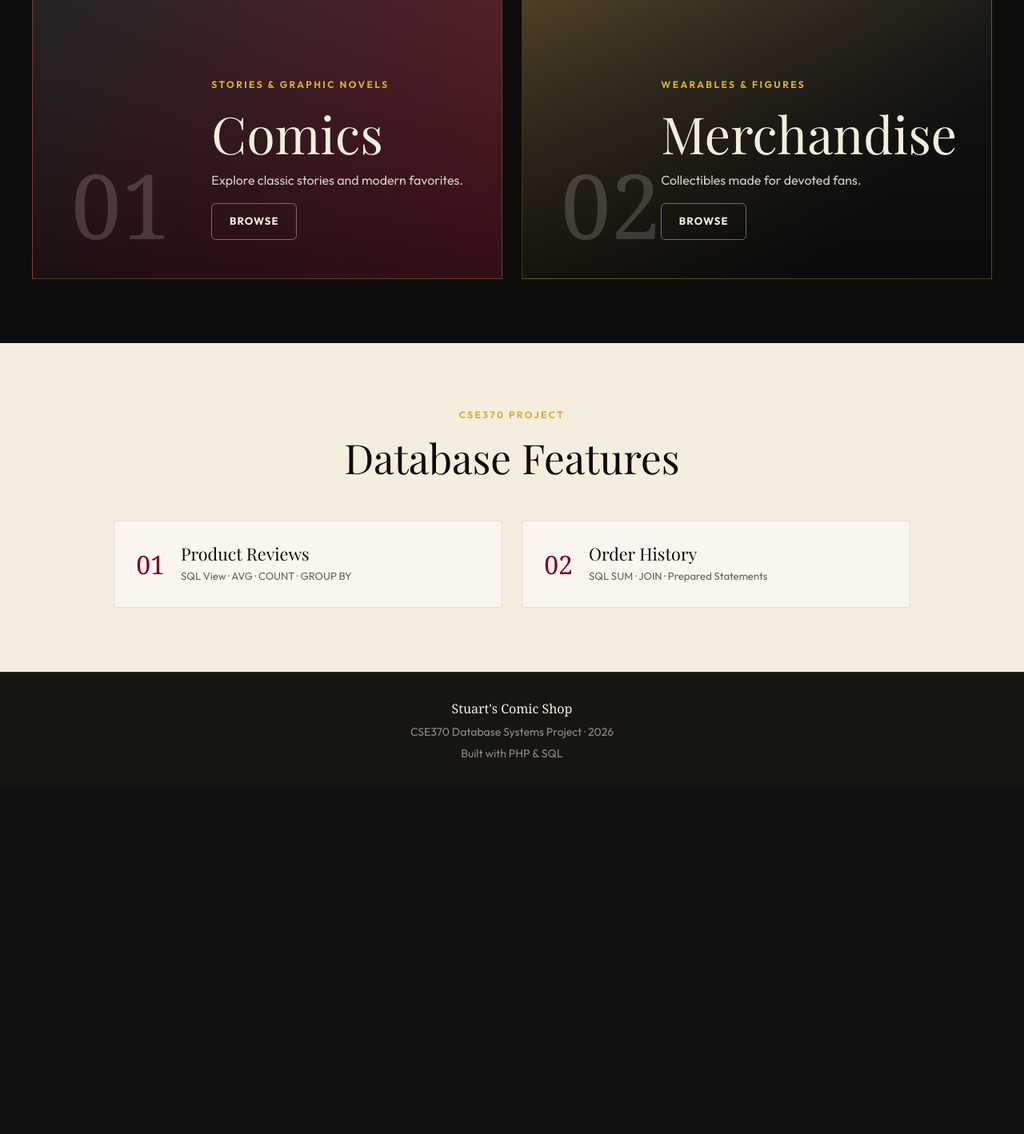
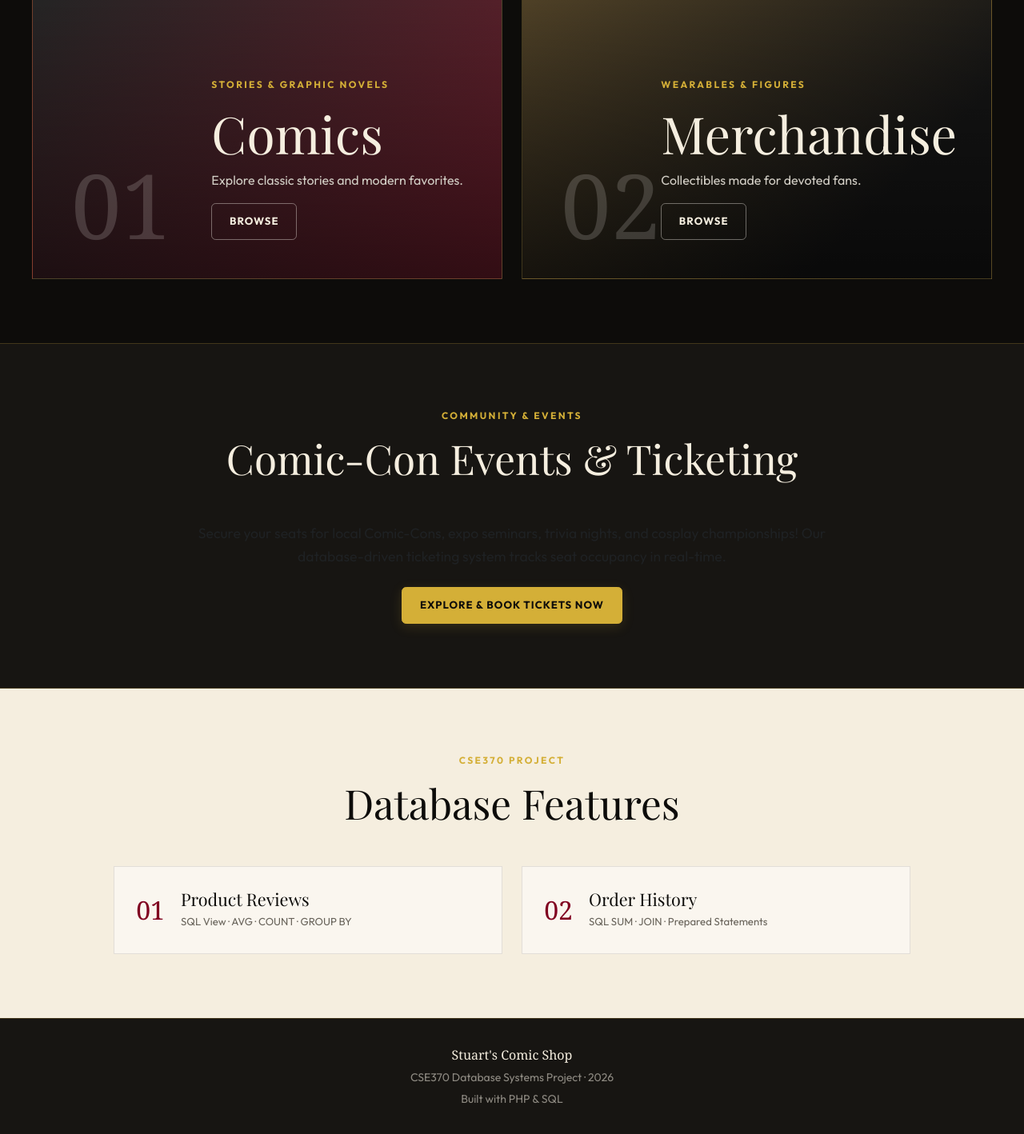
Before and after one commit to ShishirMojumder/comic-shop, a PHP site: page / in a window 1280 px wide. Shown: the part 2389-3807 px from the top of the page at 80% size. Before the commit the page ends 3337 px from the top, so only its background shows below. Run offline with PHP 8.4, Linux system fonts and the light colour scheme; some web fonts are replaced.

Commit message:
Add Comic-Con Events section to landing page

```diff
--- a/index.php
+++ b/index.php
@@ -177,6 +177,21 @@
             </div>
         </section>
 
+        <section class="section-space" style="background: var(--ink-soft); border-top: 1px solid var(--border-dark); border-bottom: 1px solid var(--border-dark);">
+            <div class="content-width">
+                <div class="text-center mb-5">
+                    <p class="eyebrow">Community &amp; Events</p>
+                    <h2 class="section-heading mb-0">Comic-Con Events &amp; Ticketing</h2>
+                </div>
+                <div class="row g-4 justify-content-center">
+                    <div class="col-md-8 text-center">
+                        <p class="mb-4 text-muted" style="font-size: 1.1rem;">Secure your seats for local Comic-Cons, expo seminars, trivia nights, and cosplay championships! Our database-driven ticketing system tracks seat occupancy in real-time.</p>
+                        <a class="btn btn-premium btn-lg" href="events.php">Explore &amp; Book Tickets Now</a>
+                    </div>
+                </div>
+            </div>
+        </section>
+
         <section class="database-strip section-space">
             <div class="content-width">
                 <div class="text-center mb-5">
```
